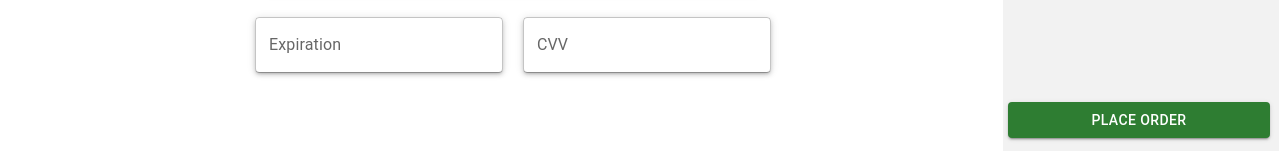
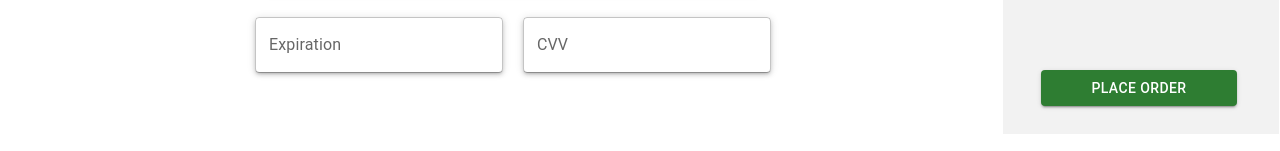
Before and after one commit to Adrick1210/Gunpla-front, a React (Create React App) app: page /checkout in a window 1280 px wide. Shown: the part 666-817 px from the top of the page. Built offline with nearby package versions, Linux system fonts and the light colour scheme; no server answers.

Commit message:
update to more styles

```diff
--- a/src/App.css
+++ b/src/App.css
@@ -79,14 +79,11 @@
 
 /* cart */
 .cart-container {
+  width: 97.5%;
   display: flex;
   flex-direction: column;
   gap: 15px;
   margin-top: 40px;
-}
-
-.cart-container h2 {
-  width: 70%;
 }
 
 .cart-img {
@@ -131,7 +128,6 @@
 
 /* checkout page */
 .checkout-container {
-  /* border: 1px solid black; */
   display: flex;
   flex-direction: column;
   gap: 5px;
@@ -141,7 +137,6 @@
 }
 
 .user-info {
-  /* border: 1px solid black; */
   padding: 10px;
   width: 97.5%;
   margin-left: 10px;
@@ -151,7 +146,6 @@
 }
 
 .card-info {
-  /* border: 1px solid black; */
   padding: 10px;
   width: 97.5%;
   margin-left: 10px;
@@ -163,7 +157,7 @@
   position: absolute;
   right: 1px;
   top: 105px;
-  height: 86.5%;
+  height: calc(100vh - 125px);
   width: 20%;
   background-color: rgb(242, 242, 242);
   padding: 10px;
@@ -212,7 +206,7 @@
 
 .button {
   position: absolute;
-  bottom: 5px;
+  bottom: 0;
   right: 1px;
   width: 95%;
   padding: 8px;
--- a/src/pages/Cart.tsx
+++ b/src/pages/Cart.tsx
@@ -48,10 +48,22 @@ function Cart() {
           if (item) {
             const productPageUrl = `/products/${item._id}`;
             return (
-              <Box  key={item._id} display="flex" flexDirection="row" alignItems="center" justifyContent="flex-start" marginTop={4} marginLeft={35} >
+              <Box
+                key={item._id}
+                display="flex"
+                flexDirection="row"
+                alignItems="center"
+                justifyContent="flex-start"
+                gap={3}
+                margin="20px auto 0 auto"
+              >
                 <Box display="flex" width={200} justifyContent="flex-start">
                   <Link to={productPageUrl}>
-                  <img className="cart-img" src={item.boxArt} alt="cart box art" />
+                    <img
+                      className="cart-img"
+                      src={item.boxArt}
+                      alt="cart box art"
+                    />
                   </Link>
                 </Box>
                 <Box display="flex" width={200} justifyContent="flex-start">
@@ -107,10 +119,10 @@ function Cart() {
             <h4>Subtotal:</h4>
             <p>${subPrice.toFixed(2)}</p>
           </div>
-          <Divider/>
+          <Divider />
           <div className="button">
             <Button
-          fullWidth
+              sx={{ width: "75%", marginBottom: "20px" }}
               variant="contained"
               color="success"
               onClick={handleCheckClick}
--- a/src/pages/Total.tsx
+++ b/src/pages/Total.tsx
@@ -335,9 +335,9 @@ const Total = () => {
           </div>
           <div className="button">
             <Button
+              sx={{ width: "75%", marginBottom: "20px" }}
               color="success"
               variant="contained"
-              fullWidth
               type="submit"
               disabled={!formik.isValid}
             >
```
Lines whose indentation alone changed are shown as unchanged.
